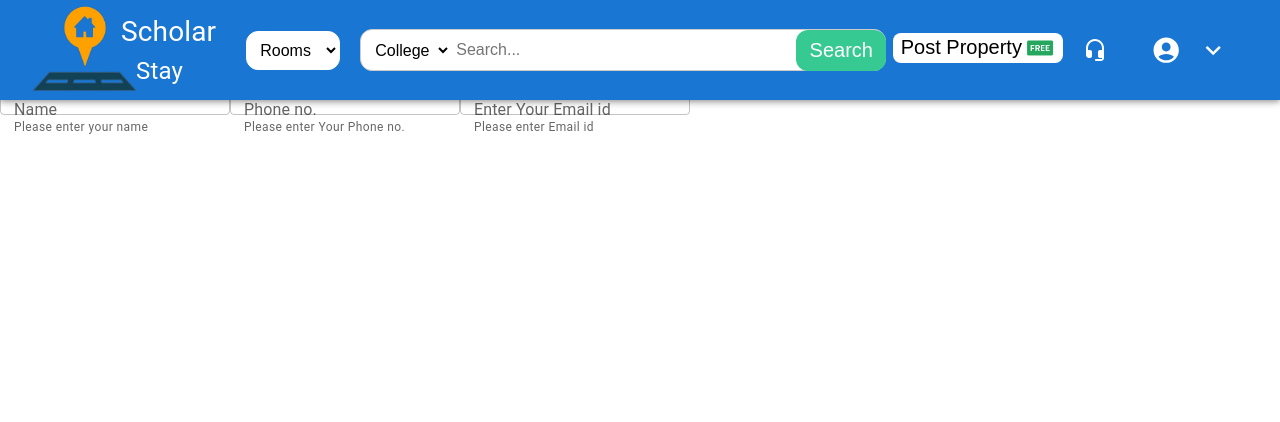
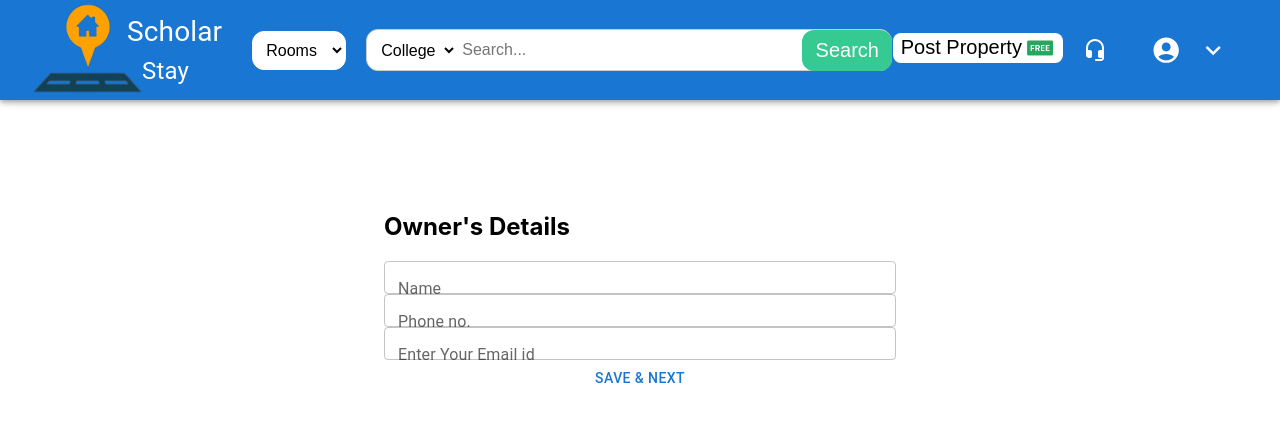
Before and after one commit to PrajwalBh23/Hostel-Rooms-Booking, a React (Create React App) app in the folder client/: page /form in a window 1280 px wide. Shown: the top 422 px of the page. Built offline with nearby package versions, Linux system fonts and the light colour scheme.

Commit message:
Tweleve Commit

```diff
--- a/client/src/components/Exporter.js
+++ b/client/src/components/Exporter.js
@@ -1,54 +1,241 @@
 import React from 'react';
 import {TextField} from "@mui/material";
 
-export function Form1() {
-    //  Here I will add Box / Frame of each , Back, Next button with validations
+export function Form1({ formData, setFormData }) {
+    const handleChange = (e) => {
+        const { name, value } = e.target;
+        setFormData({
+            ...formData,
+            [name]: value,
+        });
+    }
+
     return (
         <>
-            <TextField helperText="Please enter your name" id="outlined-basic" label="Name" variant="outlined" />
-            <TextField helperText="Please enter Your Phone no." id="outlined-basic" label="Phone no." variant="outlined" />
-            <TextField helperText="Please enter Email id" id="outlined-basic" label="Enter Your Email id" variant="outlined" />
+        <h2>Owner's Details</h2>
+            <TextField
+                placeholder="Please enter your name"
+                id="outlined-basic"
+                label="Name"
+                variant="outlined"
+                name="name"
+                value={formData.name}
+                onChange={handleChange}
+            />
+            <TextField
+                placeholder="Please enter Your Phone no."
+                id="outlined-basic"
+                label="Phone no."
+                variant="outlined"
+                name="phone"
+                value={formData.phone}
+                onChange={handleChange}
+            />
+            <TextField
+                placeholder="Please enter Email id"
+                id="outlined-basic"
+                label="Enter Your Email id"
+                variant="outlined"
+                name="email"
+                value={formData.email}
+                onChange={handleChange}
+            />
+            {/* <TextField
+                placeholder="Please enter the no. of rooms"
+                id="outlined-basic"
+                label="Enter Your "
+                variant="outlined"
+                name="rooms"
+                value={formData.email}
+                onChange={handleChange}
+            /> */}
         </>
     );
 }
 
-export function Form2() {
+export function Form2({ formData, setFormData }) {
+    const handleChange = (e) => {
+        const { name, value } = e.target;
+        setFormData({
+            ...formData,
+            [name]: value,
+        });
+    }
+
     return (
         <>
-            <TextField helperText="Please" id="outlined-basic" label="Name" variant="outlined" />
-            <TextField helperText="ente" id="outlined-basic" label="Phone no." variant="outlined" />
-            <TextField helperText="id" id="outlined-basic" label="Enter Your Email id" variant="outlined" />
-            <TextField helperText="experience " id="outlined-basic" label="Experience" variant="outlined" />
+        <h2>Property's Details</h2>
+            <TextField
+                placeholder="Please enter your name"
+                id="outlined-basic"
+                label="Name"
+                variant="outlined"
+                name="name"
+                value={formData.name}
+                onChange={handleChange}
+            />
+            <TextField
+                placeholder="Please enter Your Phone no."
+                id="outlined-basic"
+                label="Phone no."
+                variant="outlined"
+                name="phone"
+                value={formData.phone}
+                onChange={handleChange}
+            />
+            <TextField
+                placeholder="Please enter Email id"
+                id="outlined-basic"
+                label="Enter Your Email id"
+                variant="outlined"
+                name="email"
+                value={formData.email}
+                onChange={handleChange}
+            />
+            <TextField
+                placeholder="Please enter experience"
+                id="outlined-basic"
+                label="Enter Your experience"
+                variant="outlined"
+                name="experience"
+                value={formData.experience}
+                onChange={handleChange}
+            />
         </>
     );
 }
+export function Form3({ formData, setFormData }) {
+    const handleChange = (e) => {
+        const { name, value } = e.target;
+        setFormData({
+            ...formData,
+            [name]: value,
+        });
+    }
 
-export function Form3() {
     return (
         <>
-            <TextField helperText="Please enter your name" id="outlined-basic" label="Name" variant="outlined" />
-            <TextField helperText="Please enter Your Phone no." id="outlined-basic" label="Phone no." variant="outlined" />
-            <TextField helperText="Please enter Email id" id="outlined-basic" label="Enter Your Email id" variant="outlined" />
+        <h2>Rooms Images</h2>
+            <TextField
+                placeholder="Please enter your name"
+                id="outlined-basic"
+                label="Name"
+                variant="outlined"
+                name="name"
+                value={formData.name}
+                onChange={handleChange}
+            />
+            <TextField
+                placeholder="Please enter Your Phone no."
+                id="outlined-basic"
+                label="Phone no."
+                variant="outlined"
+                name="phone"
+                value={formData.phone}
+                onChange={handleChange}
+            />
+            <TextField
+                placeholder="Please enter Email id"
+                id="outlined-basic"
+                label="Enter Your Email id"
+                variant="outlined"
+                name="email"
+                value={formData.email}
+                onChange={handleChange}
+            />
         </>
     );
 }
+export function Form4({ formData, setFormData }) {
+    const handleChange = (e) => {
+        const { name, value } = e.target;
+        setFormData({
+            ...formData,
+            [name]: value,
+        });
+    }
 
-export function Form4() {
     return (
         <>
-            <TextField helperText="Please" id="outlined-basic" label="Name" variant="outlined" />
-            <TextField helperText="ente" id="outlined-basic" label="Phone no." variant="outlined" />
-            <TextField helperText="id" id="outlined-basic" label="Enter Your Email id" variant="outlined" />
-            <TextField helperText="experience " id="outlined-basic" label="Experience" variant="outlined" />
+        <h2>Rental Room Facilities</h2>
+            <TextField
+                placeholder="Please enter your name"
+                id="outlined-basic"
+                label="Name"
+                variant="outlined"
+                name="name"
+                value={formData.name}
+                onChange={handleChange}
+            />
+            <TextField
+                placeholder="Please enter Your Phone no."
+                id="outlined-basic"
+                label="Phone no."
+                variant="outlined"
+                name="phone"
+                value={formData.phone}
+                onChange={handleChange}
+            />
+            <TextField
+                placeholder="Please enter Email id"
+                id="outlined-basic"
+                label="Enter Your Email id"
+                variant="outlined"
+                name="email"
+                value={formData.email}
+                onChange={handleChange}
+            />
+            <TextField
+                placeholder="Please enter experience"
+                id="outlined-basic"
+                label="Enter Your experience"
+                variant="outlined"
+                name="experience"
+                value={formData.experience}
+                onChange={handleChange}
+            />
         </>
     );
 }
-export function Form5() {
+export function Form5({ formData, setFormData }) {
+    const handleChange = (e) => {
+        const { name, value } = e.target;
+        setFormData({
+            ...formData,
+            [name]: value,
+        });
+    }
+
     return (
         <>
-            <TextField helperText="Please enter your name" id="outlined-basic" label="Name" variant="outlined" />
-            <TextField helperText="Please enter Your Phone no." id="outlined-basic" label="Phone no." variant="outlined" />
-            <TextField helperText="Please enter Email id" id="outlined-basic" label="Enter Your Email id" variant="outlined" />
+        <h2>Verification</h2>
+            <TextField
+                placeholder="Please enter your name"
+                id="outlined-basic"
+                label="Name"
+                variant="outlined"
+                name="name"
+                value={formData.name}
+                onChange={handleChange}
+            />
+            <TextField
+                placeholder="Please enter Your Phone no."
+                id="outlined-basic"
+                label="Phone no."
+                variant="outlined"
+                name="phone"
+                value={formData.phone}
+                onChange={handleChange}
+            />
+            <TextField
+                placeholder="Please enter Email id"
+                id="outlined-basic"
+                label="Enter Your Email id"
+                variant="outlined"
+                name="email"
+                value={formData.email}
+                onChange={handleChange}
+            />
         </>
     );
 }
--- /dev/null
+++ b/client/src/components/Form.css
@@ -0,0 +1,8 @@
+.formcont{
+    display: flex;
+    flex-direction: column;
+    /* background-color: cadetblue; */
+    margin: 15% 30%;
+    width: 40%;
+    height: 300px;
+}
--- a/client/src/components/Form.js
+++ b/client/src/components/Form.js
@@ -1,16 +1,100 @@
-import React from 'react';
-import Header from './Header';
-// import { Box, TextField, Button } from "@mui/material";
-import { Form1 } from './Exporter.js';
+import React, { useState } from 'react';
+import Header from './Header.js';
+import { Form1, Form2, Form3, Form4, Form5 } from './Exporter.js';
+import './Form.css'
+import { Button } from "@mui/material";
 
-function Form() {
+function FormContainer() {
+    const [step, setStep] = useState(1);
+    const [formData1, setFormData1] = useState({
+        name: '',
+        phone: '',
+        email: ''
+    });
+    const [formData2, setFormData2] = useState({
+        name: '',
+        phone: '',
+        email: '',
+        experience: ''
+    });
+    const [formData3, setFormData3] = useState({
+        name: '',
+        phone: '',
+        email: ''
+    });
+    const [formData4, setFormData4] = useState({
+        name: '',
+        phone: '',
+        email: '',
+        experience: ''
+    });
+    const [formData5, setFormData5] = useState({
+        name: '',
+        phone: '',
+        email: ''
+    });
+
+    const nextStep = () => {
+        if (step === 1) {
+            if (formData1.name && formData1.phone && formData1.email) {
+                setStep(step + 1);
+            }
+        } else if (step === 2) {
+            if (formData2.name && formData2.phone && formData2.email && formData2.experience) {
+                setStep(step + 1);
+            }
+        } else if (step === 3) {
+            if (formData3.name && formData3.phone && formData3.email) {
+                setStep(step + 1);
+            }
+        } else if (step === 4) {
+            if (formData4.name && formData4.phone && formData4.email && formData4.experience) {
+                setStep(step + 1);
+            }
+        } else if (step === 5) {
+            if (formData5.name && formData5.phone && formData5.email) {
+                setStep(step + 1);
+            }
+        }
+    };
+
+    const prevStep = () => {
+        if (step > 1) {
+            setStep(step - 1);
+        }
+    };
+
+    const renderForm = () => {
+        switch (step) {
+            case 1:
+                return <Form1 formData={formData1} setFormData={setFormData1} />;
+            case 2:
+                return <Form2 formData={formData2} setFormData={setFormData2} />;
+            case 3:
+                return <Form3 formData={formData3} setFormData={setFormData3} />;
+            case 4:
+                return <Form4 formData={formData4} setFormData={setFormData4} />;
+            case 5:
+                return <Form5 formData={formData5} setFormData={setFormData5} />;
+            default:
+                return null;
+        }
+    };
+
     return (
         <>
             <Header />
-            <h1>Displaying Form 1</h1>
-            <Form1 /> {/* Display Form1 here */}
+            <div className="formcont">
+                {renderForm()}
+                {step > 1 && (
+                    <Button onClick={prevStep}>Back</Button>
+                )}
+                {step < 5 && (
+                    <Button onClick={nextStep}>Save & Next</Button>
+                )}
+            </div>
         </>
-    )
+    );
 }
 
-export default Form;
+export default FormContainer;
--- a/client/src/components/Header.js
+++ b/client/src/components/Header.js
@@ -17,7 +17,7 @@ function Header() {
                     <div className='spacin'>
                         <Typography>
                             <NavLink to={"/"} className="logo-containe">
-                                <img src={logo} width={"122px"} alt="" />
+                                <img src={logo} width={"128px"} alt="" />
                                 <div className="logo-tex">
                                     <div className="logo-text-lin1">Scholar</div>
                                     <div className="logo-text-lin2">Stay</div>
```
